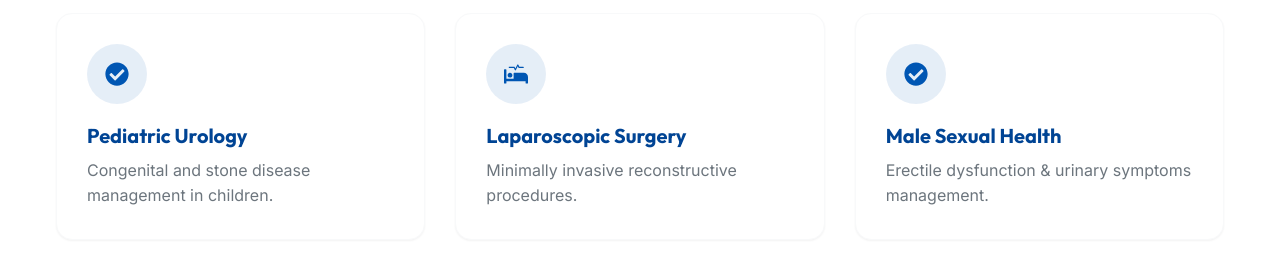
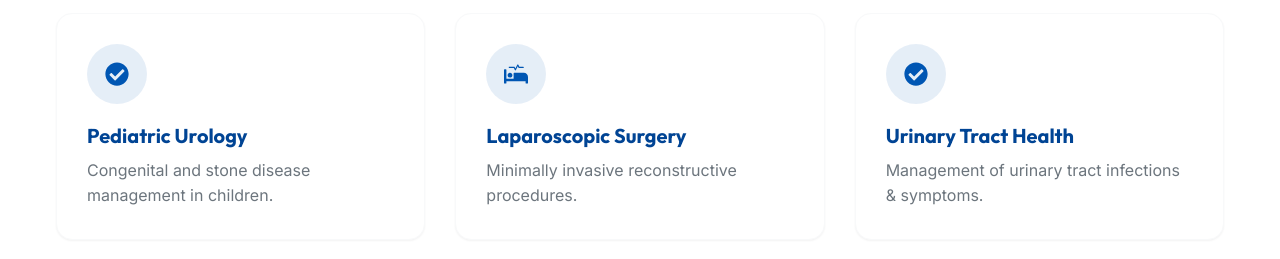
Before and after one commit to M-Nabeegh/altafwebsite, a React (Vite) app: page / in a window 1280 px wide. Shown: the part 1380-1639 px from the top of the page. Built offline with nearby package versions, Linux system fonts and the light colour scheme.

Commit message:
Update focus to Urinary Tract Health

```diff
--- a/src/components/Expertise.jsx
+++ b/src/components/Expertise.jsx
@@ -8,7 +8,7 @@ const iconMap = {
   bladder: <FaSyringe />,
   laparoscopy: <FaProcedures />,
   pediatric: <FaCheckCircle />,
-  "male-health": <FaCheckCircle /> // Fallback or add more specific icons
+  "urinary-tract": <FaCheckCircle /> // Fallback or add more specific icons
 };
 
 const Expertise = () => {
--- a/src/data/content.js
+++ b/src/data/content.js
@@ -5,7 +5,7 @@ export const doctorProfile = {
         "Urology",
         "Urolithiasis (Urinary Stones)",
         "Laparoscopic & Endoscopic Surgery",
-        "Male Infertility & Sexual Health"
+        "Urinary Tract Health"
     ],
     qualifications: "MBBS, MS (Urology), FCPS (Urology), FACS (USA)",
     experience: "20+ Years of Experience",
@@ -170,7 +170,7 @@ export const expertise = [
     { icon: "bladder", title: "Bladder Disorders", desc: "Tumors, infections & incontinence care." },
     { icon: "pediatric", title: "Pediatric Urology", desc: "Congenital and stone disease management in children." },
     { icon: "laparoscopy", title: "Laparoscopic Surgery", desc: "Minimally invasive reconstructive procedures." },
-    { icon: "male-health", title: "Male Sexual Health", desc: "Erectile dysfunction & urinary symptoms management." },
+    { icon: "urinary-tract", title: "Urinary Tract Health", desc: "Management of urinary tract infections & symptoms." },
 ];
 
 export const services = [
```
